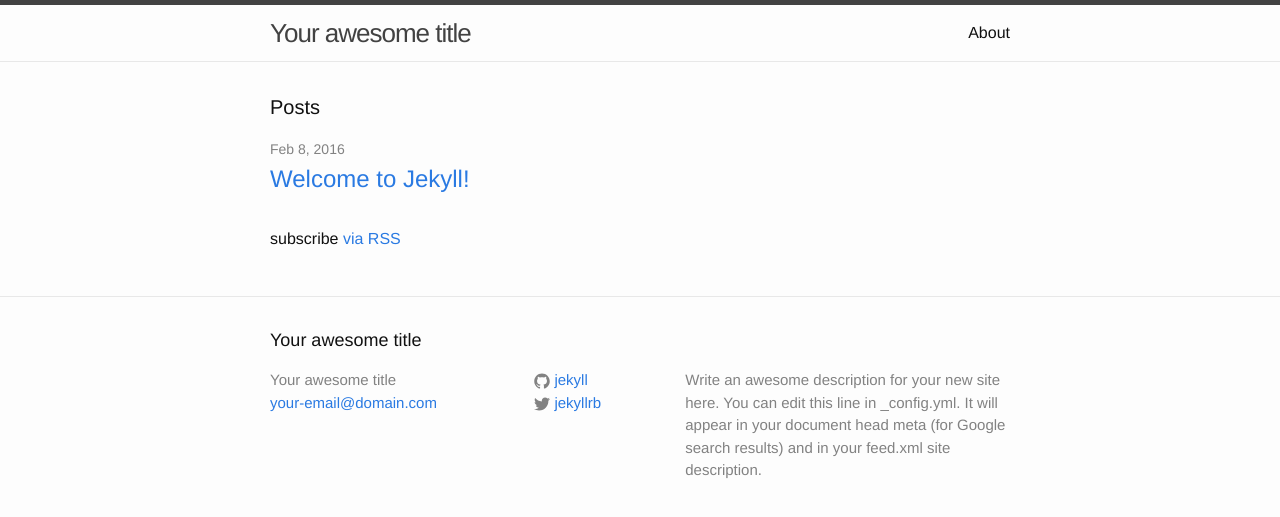
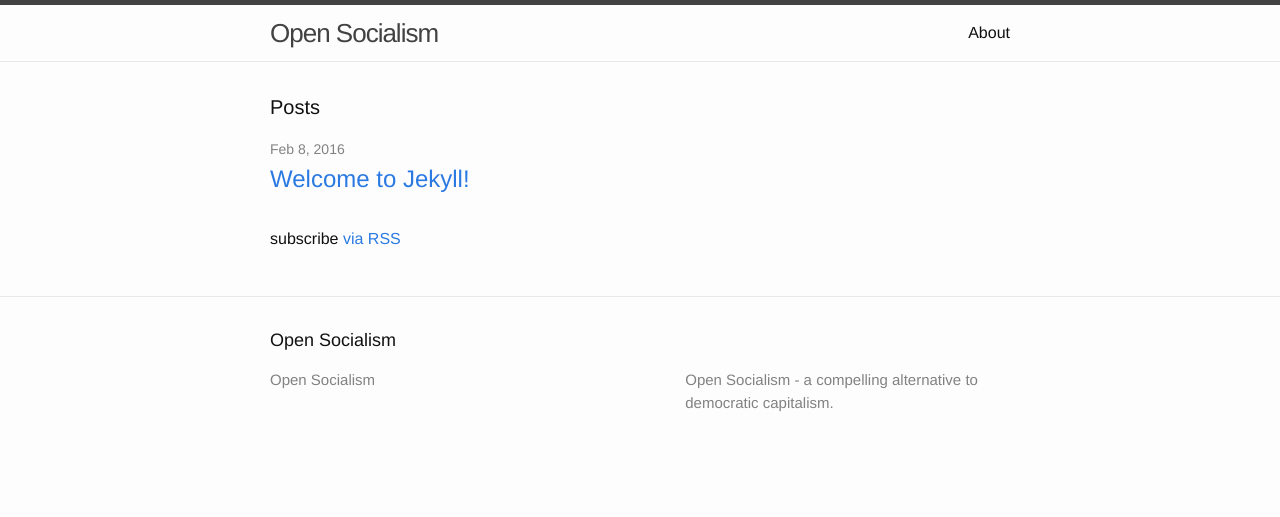
Before and after one commit to open-socialism/open-socialism-site, a Jekyll site: the page built from index.html, in a window 1280 px wide. Shown: the top 517 px of the page. Built offline with Jekyll 4.4.1, drawn with Linux system fonts in a browser that asks for light colours.

Commit message:
bits and pieces

```diff
--- a/_config.yml
+++ b/_config.yml
@@ -6,16 +6,11 @@
 # 'jekyll serve'. If you change this file, please restart the server process.
 
 # Site settings
-title: Your awesome title
-email: your-email@domain.com
+title: Open Socialism
 description: > # this means to ignore newlines until "baseurl:"
-  Write an awesome description for your new site here. You can edit this
-  line in _config.yml. It will appear in your document head meta (for
-  Google search results) and in your feed.xml site description.
+  Open Socialism - a compelling alternative to democratic capitalism.
 baseurl: "" # the subpath of your site, e.g. /blog
-url: "http://yourdomain.com" # the base hostname & protocol for your site
-twitter_username: jekyllrb
-github_username:  jekyll
+url: "http://opensocialism.com" # the base hostname & protocol for your site
 
 # Build settings
 markdown: kramdown
@@ -27,9 +22,3 @@ defaults:
       type: "pages"
     values:
       layout: "page"
-  -
-    scope:
-      path: "open-socialism" # an empty string here means all files in the project
-      type: "pages"
-    values:
-      layout: "wow"
```
Also changed, not shown: _layouts/wow.html (deleted, +0 -14 lines), blah/index.md (deleted, +0 -5 lines).
